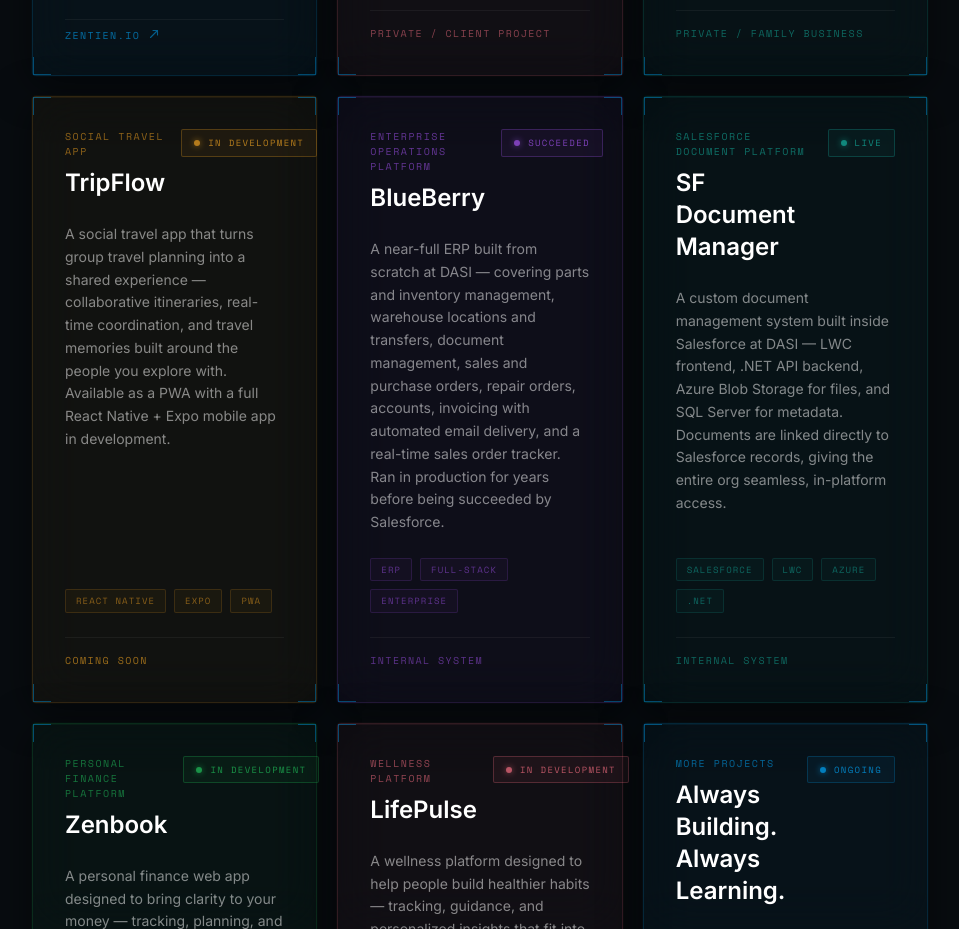
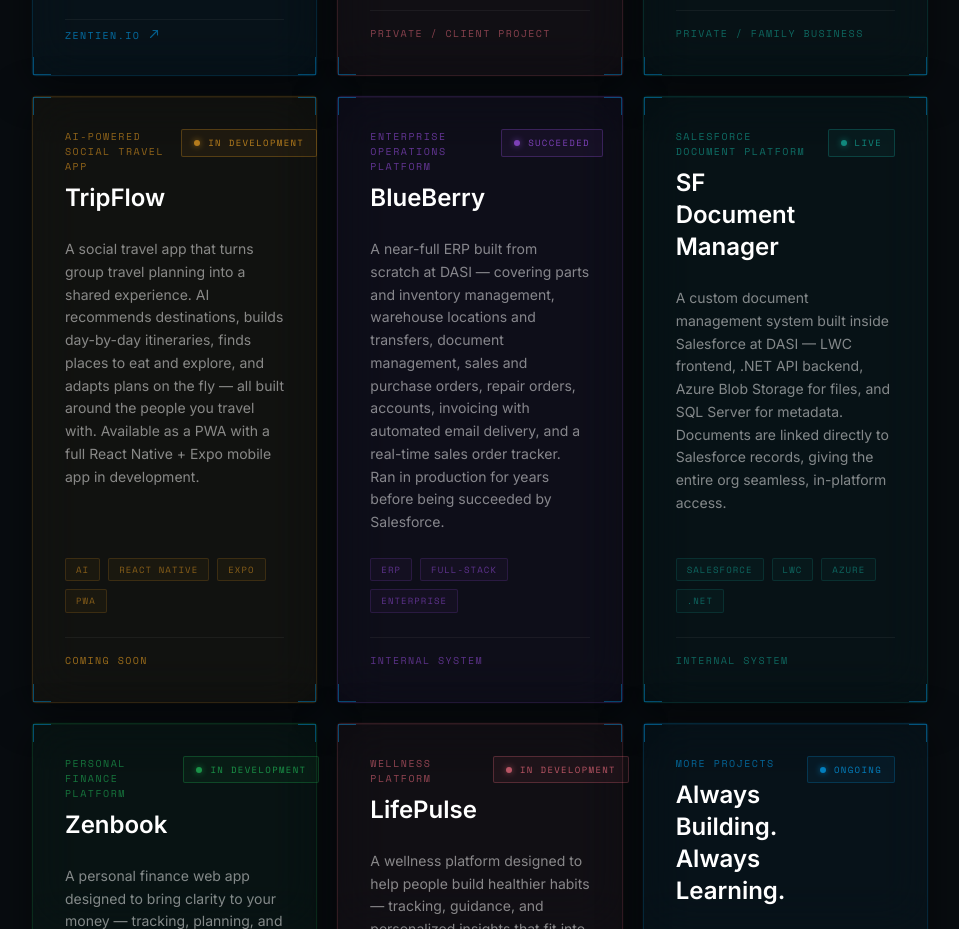
Before and after one commit to sandro-zentien/sandrodelvalle-site, a React (Vite) app: page / in a window 1280 px wide. Shown: the part 2740-3669 px from the top of the page, without its empty margins (160-1119 px from the left). Built offline with nearby package versions, Linux system fonts and the light colour scheme.

Commit message:
Add AI features to TripFlow description and tags

```diff
--- a/src/components/Projects.jsx
+++ b/src/components/Projects.jsx
@@ -48,7 +48,7 @@
     url: null,
     urlLabel: 'Coming Soon',
     status: 'In Development',
-    tags: ['React Native', 'Expo', 'PWA'],
+    tags: ['AI', 'React Native', 'Expo', 'PWA'],
     accent: 'amber',
   },
   {
--- a/src/translations/index.js
+++ b/src/translations/index.js
@@ -51,7 +51,7 @@
         zentien:    { tagline: 'Salesforce Reliability Platform',       description: 'Real-time monitoring, alerting, and observability for Salesforce orgs. Zentien surfaces reliability risks before they become incidents — giving platform teams the visibility they need to ship with confidence.',                                                                                                                                                                                                                                      urlLabel: 'zentien.io'                  },
         scorewell:  { tagline: 'Health & Benefits Platform',            description: 'A private health platform built for a large enterprise client — connects HR, employees, health coaches, and doctors. Calculates a personalized health score based on lab results and delivers tailored recommendations from certified health coaches.',                                                                                                                                                                                                  urlLabel: 'Private / Client Project'    },
         lensy:      { tagline: 'Optical Business Platform · by Zentien', description: 'A full business platform built for Laboratorio del Valle — a webstore for glasses, frames, and prescription lenses, patient accounts with prescription history, appointment and calendar management, automatic lab order routing, and a complete POS and order tracker for the lab floor.',                                                                                                                                                       urlLabel: 'Private / Family Business'   },
-        tripflow:   { tagline: 'Social Travel App',                     description: 'A social travel app that turns group travel planning into a shared experience — collaborative itineraries, real-time coordination, and travel memories built around the people you explore with. Available as a PWA with a full React Native + Expo mobile app in development.',                                                                                                                                                                         urlLabel: 'Coming Soon'                 },
+        tripflow:   { tagline: 'AI-Powered Social Travel App',           description: 'A social travel app that turns group travel planning into a shared experience. AI recommends destinations, builds day-by-day itineraries, finds places to eat and explore, and adapts plans on the fly — all built around the people you travel with. Available as a PWA with a full React Native + Expo mobile app in development.',                                                                                                              urlLabel: 'Coming Soon'                 },
         blueberry:  { tagline: 'Enterprise Operations Platform',        description: 'A near-full ERP built from scratch at DASI — covering parts and inventory management, warehouse locations and transfers, document management, sales and purchase orders, repair orders, accounts, invoicing with automated email delivery, and a real-time sales order tracker. Ran in production for years before being succeeded by Salesforce.',                                                                                                      urlLabel: 'Internal System'             },
         docmanager: { tagline: 'Salesforce Document Platform',          description: 'A custom document management system built inside Salesforce at DASI — LWC frontend, .NET API backend, Azure Blob Storage for files, and SQL Server for metadata. Documents are linked directly to Salesforce records, giving the entire org seamless, in-platform access.',                                                                                                                                                                            urlLabel: 'Internal System'             },
         zenbook:    { tagline: 'Personal Finance Platform',             description: 'A personal finance web app designed to bring clarity to your money — tracking, planning, and insights built around how real people actually spend and save. Mobile app coming in a future release.',                                                                                                                                                                                                                                                   urlLabel: 'In Development'              },
@@ -160,7 +160,7 @@
         zentien:    { tagline: 'Plataforma de Fiabilidad para Salesforce',  description: 'Monitoreo en tiempo real, alertas y observabilidad para orgs de Salesforce. Zentien detecta riesgos de fiabilidad antes de que se conviertan en incidentes — dando a los equipos la visibilidad que necesitan para desplegar con confianza.',                                                                                                                                                                                                  urlLabel: 'zentien.io'                  },
         scorewell:  { tagline: 'Plataforma de Salud y Beneficios',          description: 'Una plataforma de salud privada construida para un gran cliente empresarial — conecta a RRHH, empleados, coaches de salud y médicos. Calcula un puntaje de salud personalizado basado en resultados de laboratorio y entrega recomendaciones de coaches certificados.',                                                                                                                                                                          urlLabel: 'Proyecto Privado / Cliente'  },
         lensy:      { tagline: 'Plataforma Óptica · by Zentien',  description: 'Una plataforma completa construida para Laboratorio del Valle — tienda en línea de lentes y armazones, cuentas de pacientes con historial de recetas, gestión de citas, ruteo automático de órdenes al laboratorio y un POS completo con seguimiento de pedidos.',                                                                                                                                                                              urlLabel: 'Privado / Negocio Familiar'  },
-        tripflow:   { tagline: 'App de Viajes Social',                      description: 'Una app de viajes social que convierte la planificación grupal en una experiencia compartida — itinerarios colaborativos, coordinación en tiempo real y recuerdos de viaje construidos alrededor de las personas con quienes exploras. Disponible como PWA con una app móvil en React Native + Expo en desarrollo.',                                                                                                                             urlLabel: 'Próximamente'                },
+        tripflow:   { tagline: 'App de Viajes Social con IA',               description: 'Una app de viajes social que convierte la planificación grupal en una experiencia compartida. La IA recomienda destinos, construye itinerarios día a día, encuentra lugares para comer y explorar, y adapta los planes sobre la marcha — todo construido alrededor de las personas con quienes viajas. Disponible como PWA con una app móvil en React Native + Expo en desarrollo.',                                                              urlLabel: 'Próximamente'                },
         blueberry:  { tagline: 'Plataforma de Operaciones Empresariales',   description: 'Un ERP casi completo construido desde cero en DASI — inventario de piezas, gestión de almacén, gestión documental, órdenes de compra y venta, reparaciones, cuentas, facturación con envío automático por correo y seguimiento de pedidos en tiempo real. Operó en producción por años antes de ser reemplazado por Salesforce.',                                                                                                              urlLabel: 'Sistema Interno'             },
         docmanager: { tagline: 'Plataforma Documental en Salesforce',       description: 'Un sistema de gestión de documentos personalizado dentro de Salesforce en DASI — frontend en LWC, backend API en .NET, Azure Blob Storage para archivos y SQL Server para metadatos. Los documentos están vinculados directamente a los registros de Salesforce, dando a toda la organización acceso fluido dentro de la plataforma.',                                                                                                          urlLabel: 'Sistema Interno'             },
         zenbook:    { tagline: 'Plataforma de Finanzas Personales',         description: 'Una app web de finanzas personales diseñada para dar claridad a tu dinero — seguimiento, planificación e insights construidos alrededor de cómo la gente real gasta y ahorra. App móvil próximamente.',                                                                                                                                                                                                                                         urlLabel: 'En Desarrollo'              },
```
